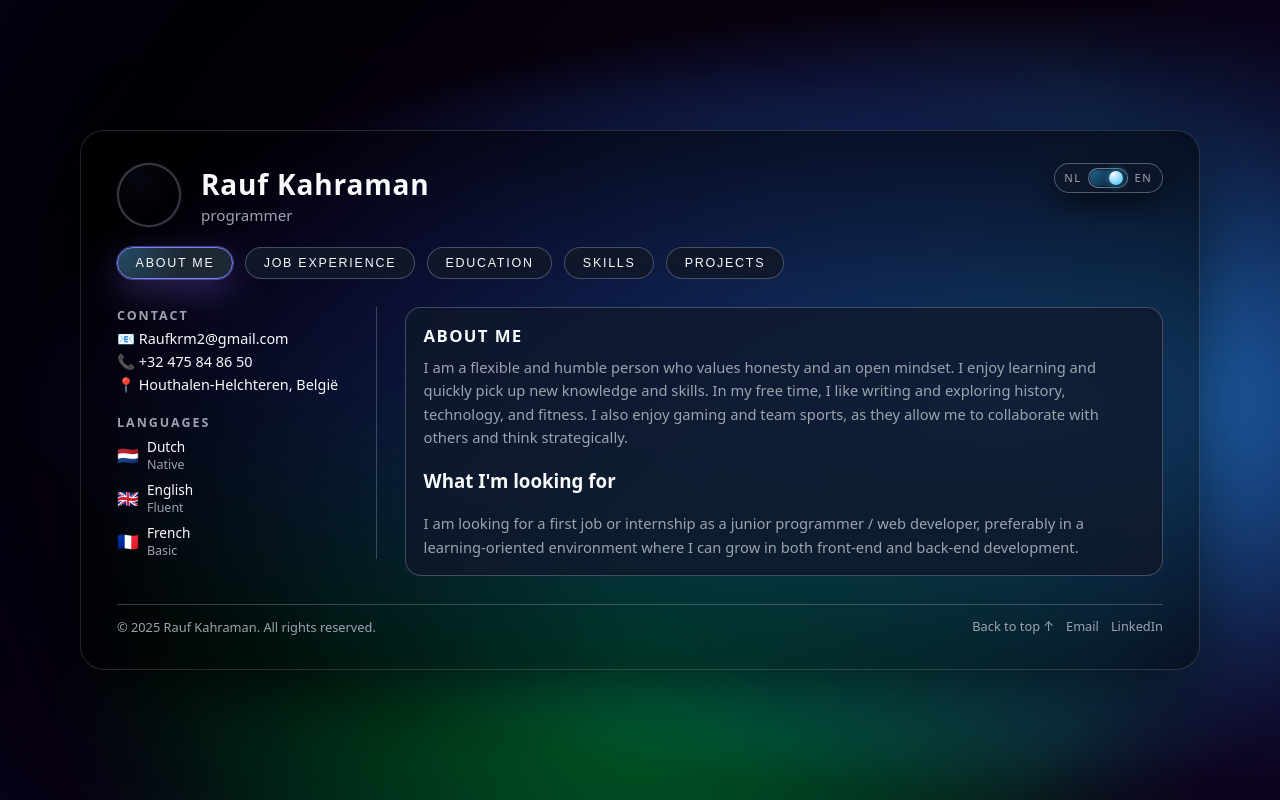
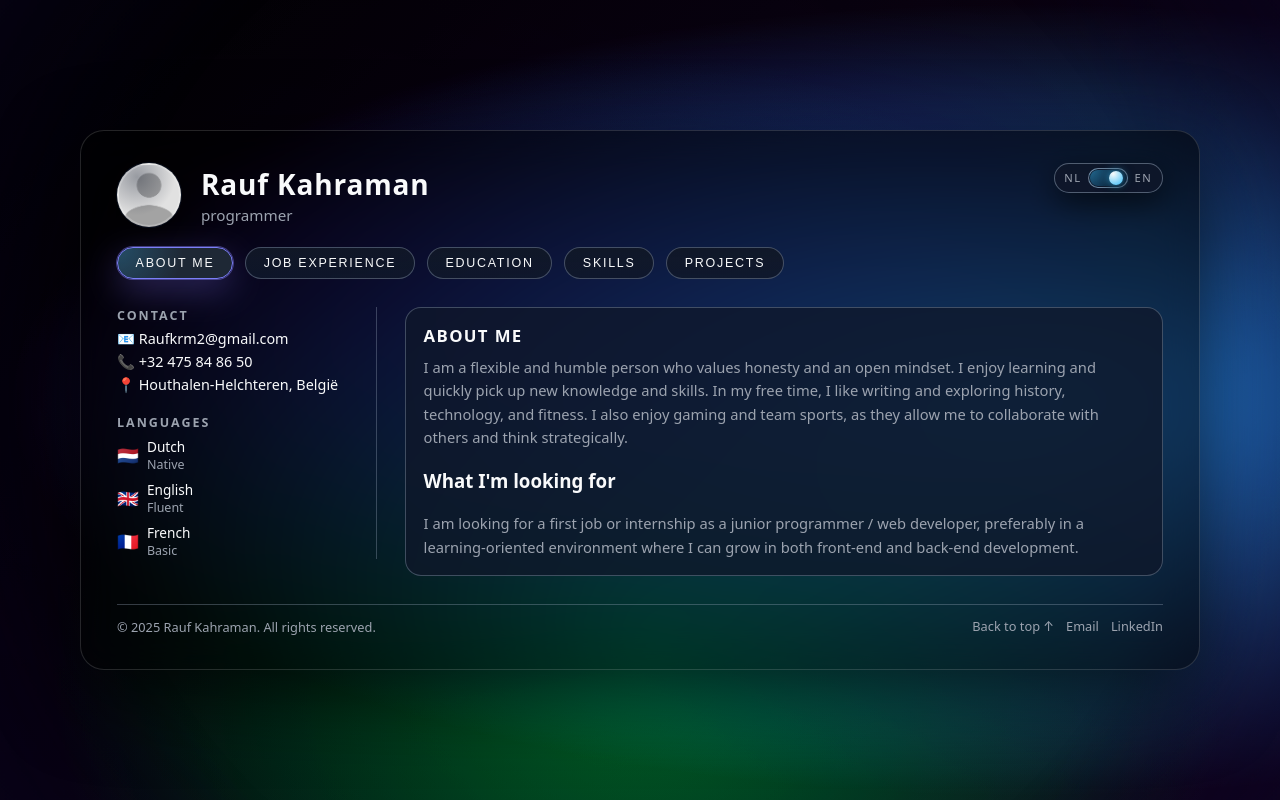
Before and after one commit to pxl-grpro-wpl1-2526/curriculum-vitae-RaufKahraman, a plain HTML site: page index.html in a window 1280 px wide. Drawn offline with Linux system fonts and the light colour scheme; the site is published under a folder, as on GitHub Pages, so addresses that start at the root find nothing.

Commit message:
profiel foto fix

```diff
--- a/style/style.css
+++ b/style/style.css
@@ -153,7 +153,7 @@
     /* Foto + lichte highlight */
     background-image:
       radial-gradient(circle at 30% 20%, rgba(15, 23, 42, 0.35), transparent 60%),
-      url("/images/profilePic.png");
+      url("../images/profilePic.png");
     background-repeat: no-repeat, no-repeat;
     /* gradient gewoon centered, foto iets hoger en ingezoomd */
     background-position:
```
